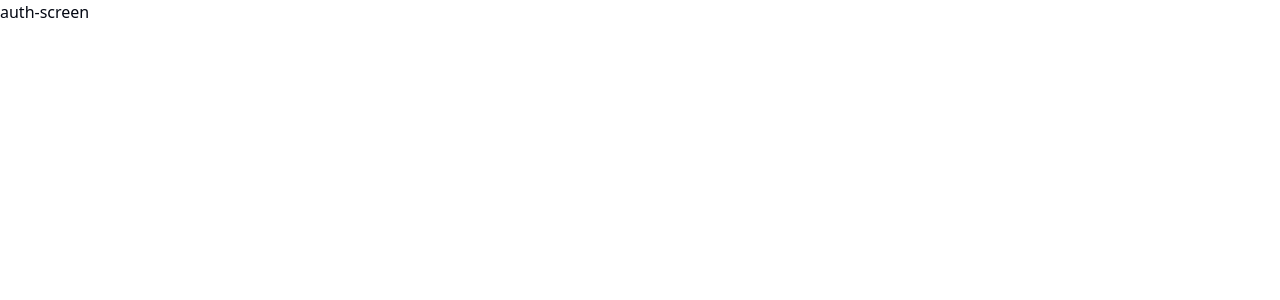
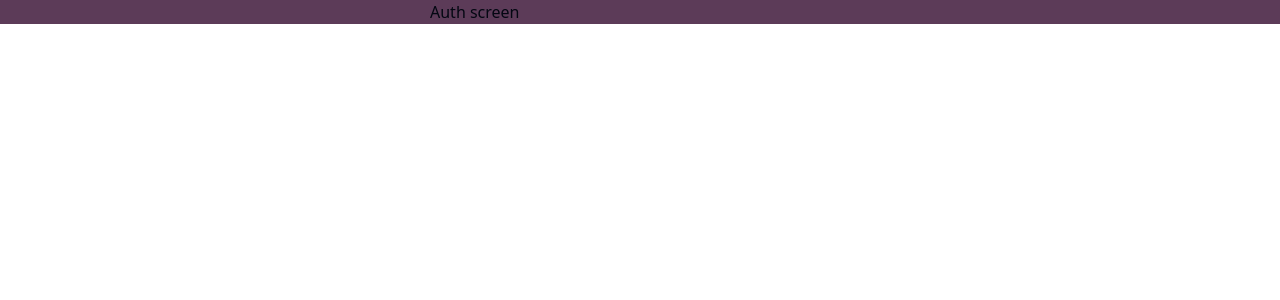
Before and after one commit to shakimthecoder/slack, a Next.js app: page / in a window 1280 px wide. Shown: the top 300 px of the page. Built offline with nearby package versions, Linux system fonts and the light colour scheme.

Commit message:
add type

```diff
--- a/src/features/auth/components/auth-screen.tsx
+++ b/src/features/auth/components/auth-screen.tsx
@@ -1,8 +1,15 @@
 "use client";
-
+import { useState } from "react";
+import { SignInFlow } from "../types";
 
 export const AuthScreen = () => {
+    const [state, setState] = useState<SignInFlow>();
+
   return (
-    <div>auth-screen</div>
+    <div className="h-full flex items-center justify-center bg-[#5C3B58]">
+        <div className="md:h-auto md:w-[420px]">
+            Auth screen
+        </div>
+    </div>
   )
 };
--- /dev/null
+++ b/src/features/auth/types.ts
@@ -0,0 +1 @@
+export type SignInFlow = "signIn" | "signUp";
```
